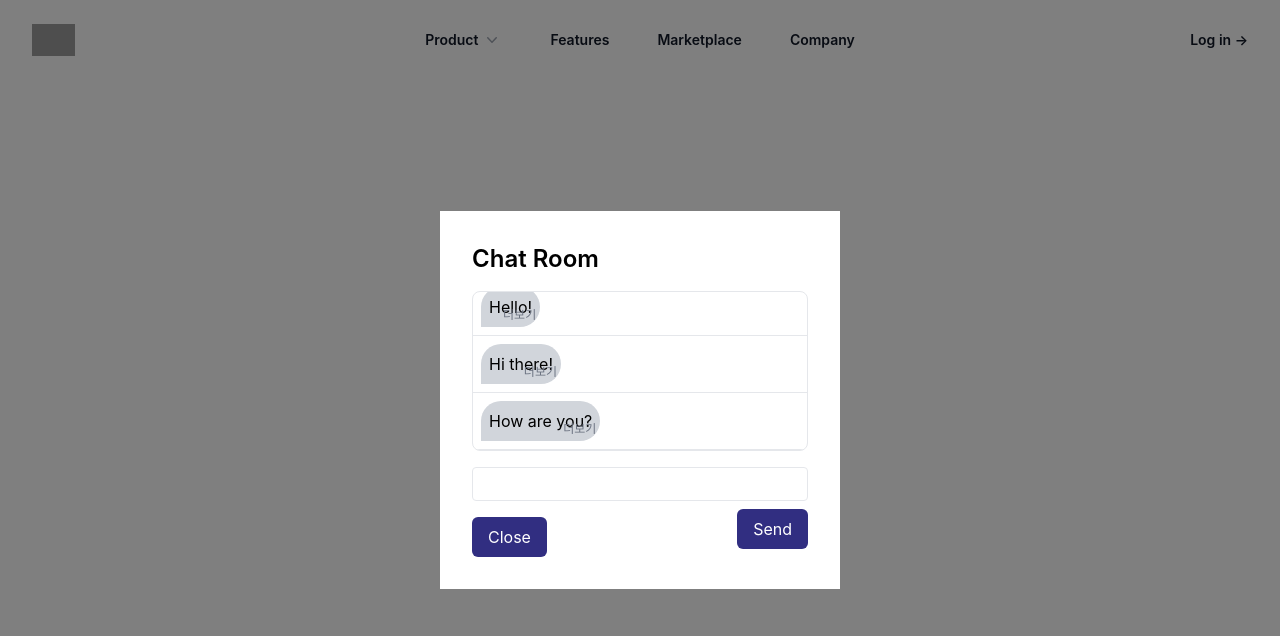
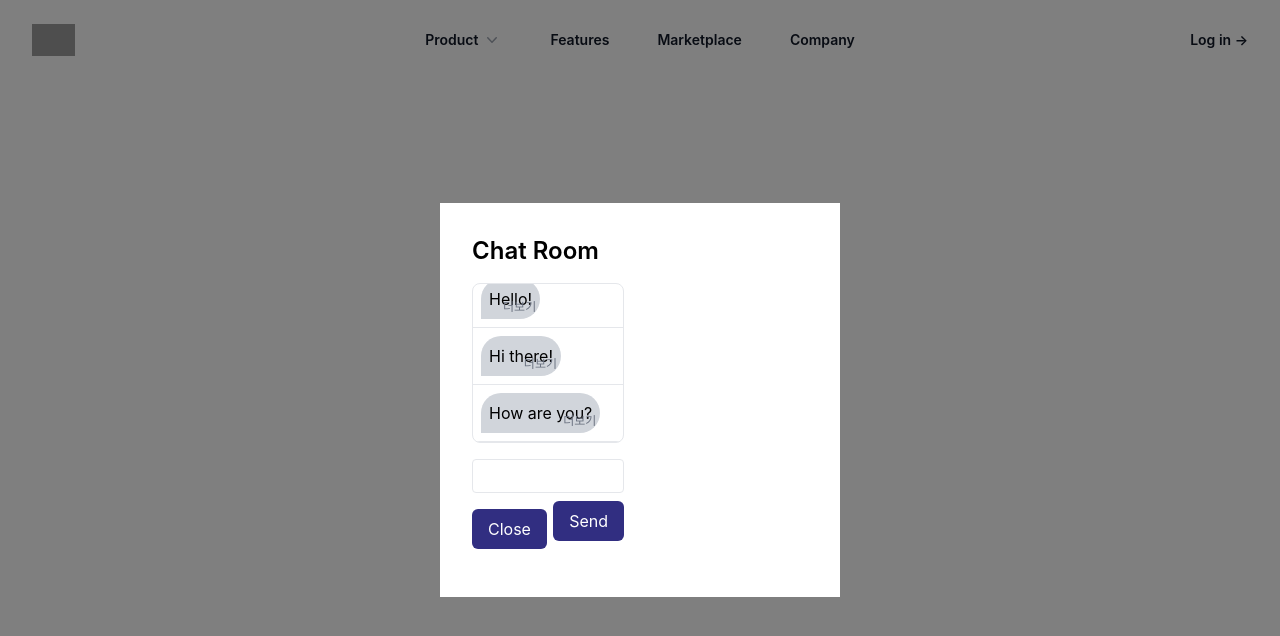
Before and after one commit to kookmin-obzen-project/obzen-ui-haeun, a React (Create React App) app: page / in a window 1280 px wide. Both pictures are taken after a click on the button "Get started". Shown: the top 636 px of the page. Built offline with nearby package versions, Linux system fonts and the light colour scheme; grey boxes are pictures that could not be loaded.

Commit message:
Feat: Seperate window

```diff
--- a/src/components/ChatModal.tsx
+++ b/src/components/ChatModal.tsx
@@ -9,6 +9,7 @@ const ChatModal: React.FC<ChatModalProps> = ({ onClose }) => {
   const [inputText, setInputText] = useState('');
   const messagesContainerRef = useRef<HTMLDivElement>(null);
   const [isExpanded, setIsExpanded] = useState(false); // Track whether the chat room is expanded or not
+  const [showChart, setShowChart] = useState(false); // Track whether the chart is visible or not
 
   const handleInputChange = (e: React.ChangeEvent<HTMLInputElement>) => {
     setInputText(e.target.value);
@@ -24,6 +25,7 @@ const ChatModal: React.FC<ChatModalProps> = ({ onClose }) => {
 
   const handleShowMore = () => {
     setIsExpanded((prevExpanded) => !prevExpanded); // Toggle the expanded state
+    setShowChart(true); // Show the chart when "더보기" ("Show More") button is clicked
   };
 
   // 초기 메시지 로드
@@ -46,21 +48,23 @@ const ChatModal: React.FC<ChatModalProps> = ({ onClose }) => {
   const chatRoomWidth = isExpanded ? 800 : 400; // Set the width based on the expanded state
 
   return (
-    <div
-      className="fixed inset-0 flex items-center justify-center bg-black bg-opacity-50"
-    >
-      <div
-        className="bg-white p-8"
-        style={{ width: `${chatRoomWidth}px`, maxWidth: '90%' }}
-      >
+    <div className="fixed inset-0 flex items-center justify-center bg-black bg-opacity-50">
+      <div className="bg-white p-8" style={{ width: `${chatRoomWidth}px`, maxWidth: '90%' }}>
         <h2 className="text-2xl font-semibold mb-4">Chat Room</h2>
+        <div className="flex mb-4">
+          {/* Chat Container */}
+          <div className="w-1/2 pr-4">
+          {/* Chat Messages Container */}
           <div
             ref={messagesContainerRef}
-          className="border rounded-lg h-40 overflow-y-scroll mb-4"
+            className="border rounded-lg flex-1 h-40 overflow-y-scroll"
             style={{ maxHeight: '200px' }}
           >
             {messages.map((message, index) => (
-            <div key={index} className={`p-2 border-b ${message.isMine ? 'text-right' : 'text-left'}`}>
+              <div
+                key={index}
+                className={`p-2 border-b ${message.isMine ? 'text-right' : 'text-left'}`}
+              >
                 <div
                   className={`relative inline-block rounded-lg p-2 ${
                     message.isMine ? 'bg-indigo-900 text-white' : 'bg-gray-300'
@@ -70,20 +74,27 @@ const ChatModal: React.FC<ChatModalProps> = ({ onClose }) => {
                   }}
                 >
                   {message.text}
-                <button className="absolute right-1 bottom-1 text-xs text-gray-500 hover:text-gray-700" onClick={handleShowMore}>
+                  <button
+                    className="absolute right-1 bottom-1 text-xs text-gray-500 hover:text-gray-700"
+                    onClick={handleShowMore}
+                  >
                     더보기
                   </button>
                 </div>
               </div>
             ))}
           </div>
-        <form onSubmit={handleSubmit}>
+
+
+        <form onSubmit={handleSubmit} className="mt-4">
+          {/* Chat Input */}
           <input
             type="text"
             value={inputText}
             onChange={handleInputChange}
             className="border rounded px-2 py-1 w-full"
           />
+          {/* Send Button */}
           <button
             type="submit"
             className={`mt-2 px-4 py-2 rounded-md ${
@@ -99,6 +110,17 @@ const ChatModal: React.FC<ChatModalProps> = ({ onClose }) => {
           Close
         </button>
         </div>
+        {/* Chart Container */}
+          {showChart && (
+            <div className="w-1/2 pl-4">
+              <div className="border rounded-lg h-40 overflow-y-scroll" style={{ maxHeight: '200px' }}>
+                {/* Insert your chart component here */}
+                {/* Example: <ChartComponent data={chartData} /> */}
+              </div>
+            </div>
+          )}
+        </div>
+      </div>
     </div>
   );
 };
```
Lines whose indentation alone changed are shown as unchanged.
